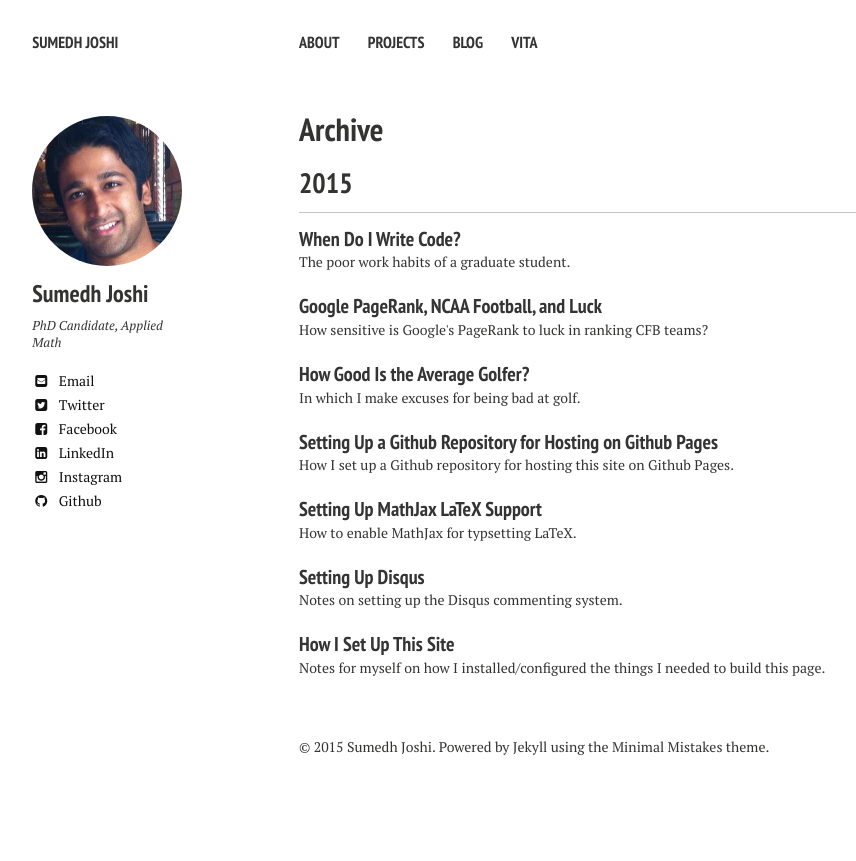
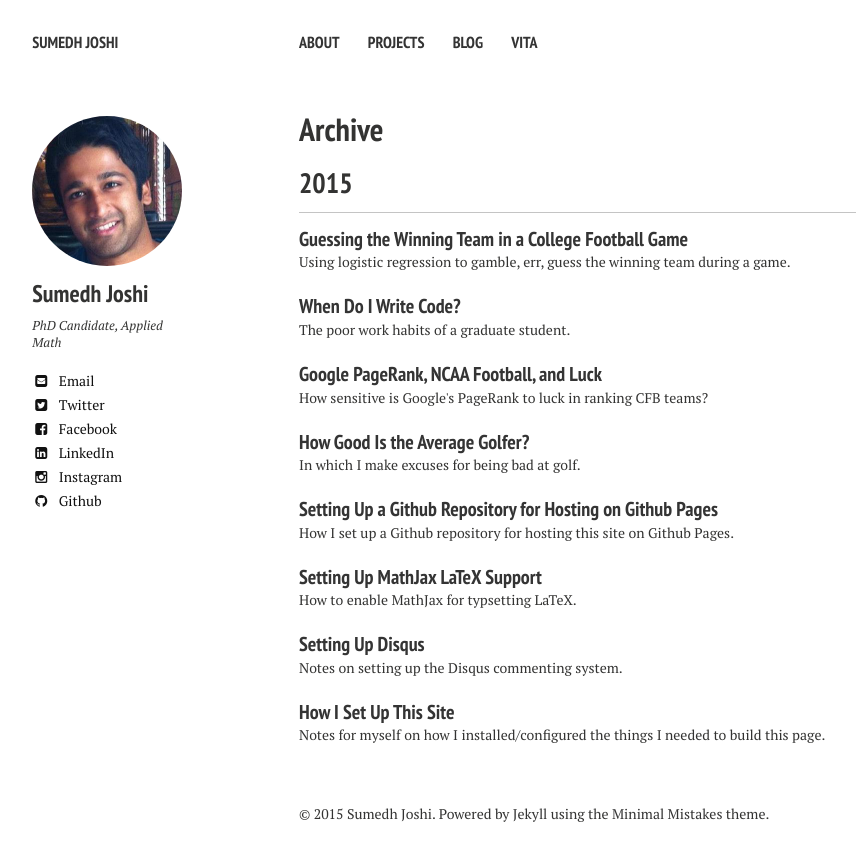
Before and after one commit to aledlie/Homage, a Jekyll site: the page built from posts/index.md, in a window 1280 px wide. Shown: the top 861 px of the page, without its empty margins (21-877 px from the left). Built offline with Jekyll 4.4.1, drawn with Linux system fonts in a browser that asks for light colours; nearby versions of some CDN libraries; some of the changed lines change nothing that is shown.

Commit message:
Added a new post on college football and logistic regression.

```diff
--- a/_config.yml
+++ b/_config.yml
@@ -2,7 +2,7 @@
 
 title:            Sumedh Joshi
 locale:           en_US
-url:              http://www.sumedhjoshi.com
+#url:              http://www.sumedhjoshi.com
 
 
 # Jekyll configuration
--- /dev/null
+++ b/_posts/2015-08-06-estimating-the-winning-team-in-a-college-football-game.markdown
@@ -0,0 +1,61 @@
+---
+layout: post
+title: "Guessing the Winning Team in a College Football Game"
+modified:
+categories: football
+excerpt: Using logistic regression to gamble, err, guess the winning team during a game.
+tags: []
+image:
+  feature:"/images/Wisconsin_LSU_Win_Probability.png"
+comments: true
+date: 2015-08-06T13:51:11-05:00
+---
+
+If, during a college football game, you wanted to guess which team was going to win, how would you do it?  There are lots of ways, but one might be to look at historical data for situations similar to the current game situation and figure out how frequently each team was likely to win.  For example, if Texas were playing USC (hypothetically), and were down by 2 touchdowns with about 6 minutes left in the game, you could look at all similar situations and try to guess based on that data how often the team that was leading (USC) would beat the team that was down (Texas).
+
+You'd run into problems, of course, if there weren't _that_ many situations similar to current game situation you are interested in.  If there isn't much data, you can't be very confident in your estimation of the winner.  To help with this data sparsity (and it is definitely problem in a game as rich with possibilities as college football), you could do what I did when I was working on this problem for [Burnt Orange Nation](https://www.burntorangenation.com), which is to employ a regression to a previous data set, effectively extending its reach by smoothly interpolating between otherwise sparse data points.
+
+
+## Logistic regression
+
+Since the outcome I wanted to estimate was a binary (win or lose), I used a [logistic regression](https://en.wikipedia.org/wiki/Logistic_regression), which attempts to use a set of predictor variables to model the probability of an event occuring or not.  The scenario I was faced with was that we were at a certain point in time in a college football game between team A and team B, and I wanted to know likelihood that team A would win.  To do this, I needed:
+
+   1. A bunch of historical data of lots of in-game situations between lots of teams.
+   2. A set a predictor variables that I thought would accurately encode information about how the teams were doing in the game until that point.
+
+The historical data I had gathered by doing a bunch of tedious data scraping that amounts to almost a million college football plays over the last 5-ish seasons.  The second one took some thought, but I settled on the following 4 variables that I thought mattered in determining the likelihood of the team with the ball winning the game:
+
+   1. $$x_1$$: yards from the endzone
+   2. $$x_2$$: offensive team's score - defensive team's score
+   3. $$x_3$$: ( distance left for a first down ) / ( number of downs remaining )
+   4. $$x_4$$: ( offensive team's score - defensive team's score ) / ( time left in the game )
+
+Using these four variables (which we can determine for every play in a game), I denote as $$P$$ the probability of the offense winning given the current game state ( $$x_1, x_2, x_3, x_4$$ ), and calculate it with the form
+
+$$
+      \begin{align}
+         P(x_1, x_2, x_3, x_4) = \frac{1}{e^{-(\beta_0 + \beta_1x_1 + \beta_2x_2 + \beta_3 x_3 + \beta_4 x_4)}}.
+      \end{align}
+$$
+
+Using the historical data set I've compiled, I used the python package [Pandas](http://pandas.pydata.org/) to find the set of weights $$\beta_0, \beta_1, \beta_2, \beta_3, \beta_4$$ that best fit the data; these weights are then used to calculate $$P(x_1,x_2,x_3,x_4)$$ for any given game state as described by the four predictive variables_.
+
+Let's examine the meaning of the four predictor variables $$x_1, x_2, x_3, x_4$$.  The first two are relatively straightforward.  The first measures how far the team with the ball has to go to score, and the second measures how the team with the ball is doing (e.g. are they winning or losing, and if so by how much?).  The third is a measure of how many yards per play the offense has to average to get another first down.  This is important because football is a discrete game in a sense, resetting itself every first down.  Finally, the last predictor variable measures the difficulty of overcoming a defecit or sustaining a lead based on the amount of time left in the game.  If there is very little time left, any defecit/lead is amplified by dividing by the time left in the game.   Admittedly, choosing these four involves a lot of guesswork.
+
+## Results
+
+As an exampl, below is the win probability graph of the LSU-Wisconsin game from the 2014 season that [ended with LSU overcoming a 24-7 deficit](http://scores.espn.go.com/ncf/recap?gameId=400548000) in the fouth quarter on their way to an improbable win.  The win probability graph reflects this result, showing Wisconsin's odds of winning plunging from North of 90% to under 10% in about ten minutes of game play.  Over this period of time, Wisconsin surrendered an LSU passing TD, promptly turned the ball over, allowed another long LSU rushing TD, and then once again surrendered the ball on an interception.  What was a 24-13 lead quickly evaporated in a 28-24 loss.
+
+<figure>
+<center>
+   <a href="/images/Wisconsin_LSU_Win_Probability.png"><img width="80%" src="/images/Wisconsin_LSU_Win_Probability.png"></a>
+</center>
+   <figcaption> The win probability graph of the tumultuous LSU-Wisconsin game from last season, in which LSU (yellow) stole a victory from Wisconsin (red) late in the game. Each dot represents a play, with an LSU posession in yellow and a Wisconsin posession in red. </figcaption>
+</figure>
+
+## Ramblings
+
+Some things to note about this regression model.  First, it's not very sophisticated.  It ignores things like in-game performance of both teams, historical team strengths/weaknesses, and is cobbled together based on my own intuition.  That said, the results are usually intuitive and the win probabilities even decently smooth (which is perhaps not so surprisingly since the predictor variables all are decently smooth in time themselves).  Second, while I don't have the data in front me, I recall it correlating pretty well with Las Vegas-based in-game odds predictions last football season (e.g. [Pivit](http://www.pivit.io/)).  Finally, since this approach is so straightforward, I wonder how well this would work with other binary games (basketball, political elections, etc.).
+
+
+_For more examples, see some of my Burnt Orange Nation blog posts with more plots like these [here](http://www.burntorangenation.com/2014/9/2/6095989/postgame-statistical-summary-texas-vs-unt?_ga=1.81211159.1400728072.1434051539), [here](http://www.burntorangenation.com/2014/10/14/6973381/postgame-statistical-summary-texas-vs-oklahoma?_ga=1.81211159.1400728072.1434051539), and [here](http://www.burntorangenation.com/2014/9/9/6121005/postgame-statistical-summary-texas-vs-byu)_.
```
Also changed, not shown: images/Wisconsin_LSU_Win_Probability.png (added), images/running_hills.png (added), 8 other files.
